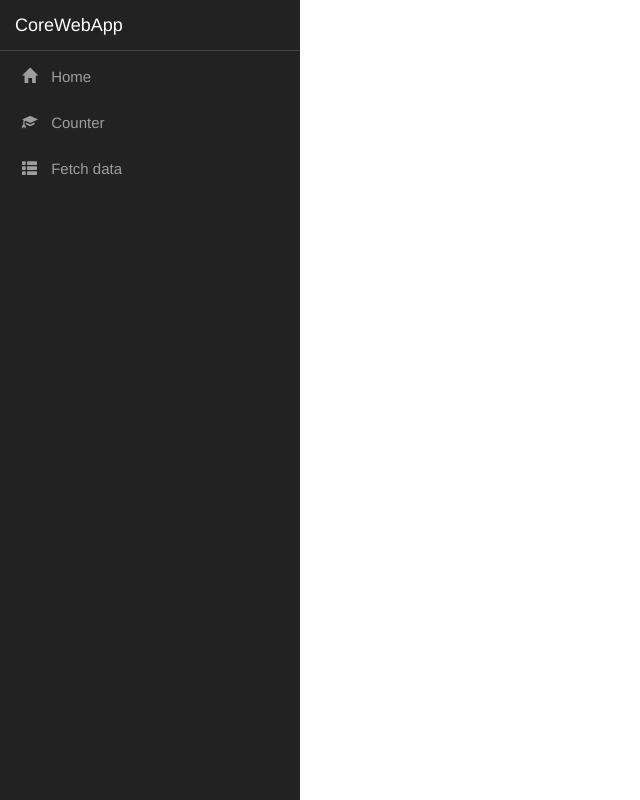
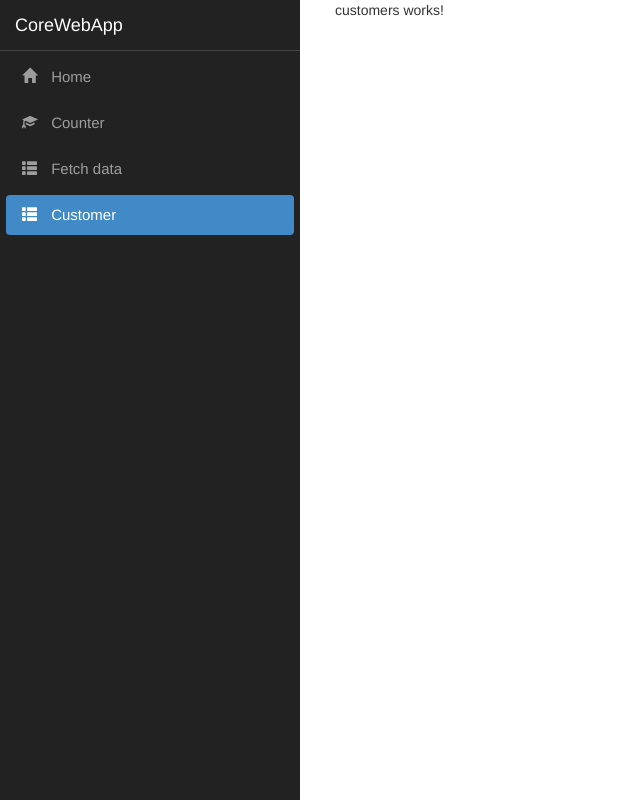
Before and after one commit to RamakrishnaMB/CoreWithAngular8, an Angular app in the folder CoreWebApp/ClientApp/: page /customer in a window 1280 px wide. Before the commit this address led to /. Shown: the whole page, without its empty margins (0-640 px from the left). Built offline with nearby package versions, Linux system fonts and the light colour scheme.

Commit message:
customer component added and link and router updated in angular8

```diff
--- a/CoreWebApp/ClientApp/src/app/app.module.ts
+++ b/CoreWebApp/ClientApp/src/app/app.module.ts
@@ -9,6 +9,7 @@ import { NavMenuComponent } from './nav-menu/nav-menu.component';
 import { HomeComponent } from './home/home.component';
 import { CounterComponent } from './counter/counter.component';
 import { FetchDataComponent } from './fetch-data/fetch-data.component';
+import { CustomersComponent } from './customers/customers.component';
 
 @NgModule({
   declarations: [
@@ -16,7 +17,8 @@ import { FetchDataComponent } from './fetch-data/fetch-data.component';
     NavMenuComponent,
     HomeComponent,
     CounterComponent,
-    FetchDataComponent
+    FetchDataComponent,
+    CustomersComponent
   ],
   imports: [
     BrowserModule.withServerTransition({ appId: 'ng-cli-universal' }),
@@ -26,6 +28,7 @@ import { FetchDataComponent } from './fetch-data/fetch-data.component';
       { path: '', component: HomeComponent, pathMatch: 'full' },
       { path: 'counter', component: CounterComponent },
       { path: 'fetch-data', component: FetchDataComponent },
+      { path: 'customer', component: CustomersComponent },
     ])
   ],
   providers: [],
--- /dev/null
+++ b/CoreWebApp/ClientApp/src/app/customers/customers.component.html
@@ -0,0 +1,3 @@
+<p>
+  customers works!
+</p>
--- /dev/null
+++ b/CoreWebApp/ClientApp/src/app/customers/customers.component.ts
@@ -0,0 +1,15 @@
+import { Component, OnInit } from '@angular/core';
+
+@Component({
+  selector: 'app-customers',
+  templateUrl: './customers.component.html',
+  styleUrls: ['./customers.component.css']
+})
+export class CustomersComponent implements OnInit {
+
+  constructor() { }
+
+  ngOnInit() {
+  }
+
+}
--- a/CoreWebApp/ClientApp/src/app/nav-menu/nav-menu.component.html
+++ b/CoreWebApp/ClientApp/src/app/nav-menu/nav-menu.component.html
@@ -27,6 +27,11 @@
                 <span class='glyphicon glyphicon-th-list'></span> Fetch data
               </a>
             </li>
+            <li [routerLinkActive]='["link-active"]'>
+              <a [routerLink]='["/customer"]' (click)='collapse()'>
+                <span class='glyphicon glyphicon-th-list'></span> Customer
+              </a>
+            </li>
           </ul>
         </div>
     </div>
```
Also changed, not shown: CoreWebApp/ClientApp/src/app/customers/customers.component.css (added). Lines whose indentation alone changed are shown as unchanged.
